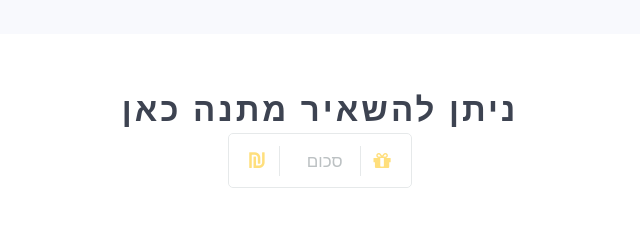
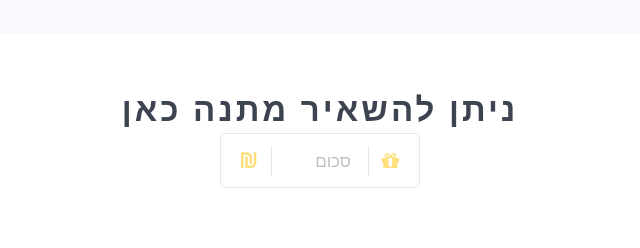
Before and after one commit to markgrichanik/coralAndMark, a website: page index.html in a window 1280 px wide. Shown: the part 2020-2268 px from the top of the page, 320-960 px from the left. Drawn offline with nearby package versions, Linux system fonts and the light colour scheme; some packages are replaced by stand-ins of ours; a script that the page names is missing; files whose address does not match are found by name.

Commit message:
width change

```diff
--- a/index.html
+++ b/index.html
@@ -432,7 +432,7 @@
                       action=""
                       method="POST">
                     <div class="row"  style="direction: rtl; display: flex; justify-content: center">
-                        <div class="col-md-3 col-sm-4 col-lg-2 col-xs-6">
+                        <div style="width: 200px;">
                             <div class="form-input-group"  style="direction: rtl">
                                 <i class="fa fa-gift" ></i> <input type="text" name="presentAmount" class="" id="presentAmount"
                                                                    placeholder="סכום"
```
